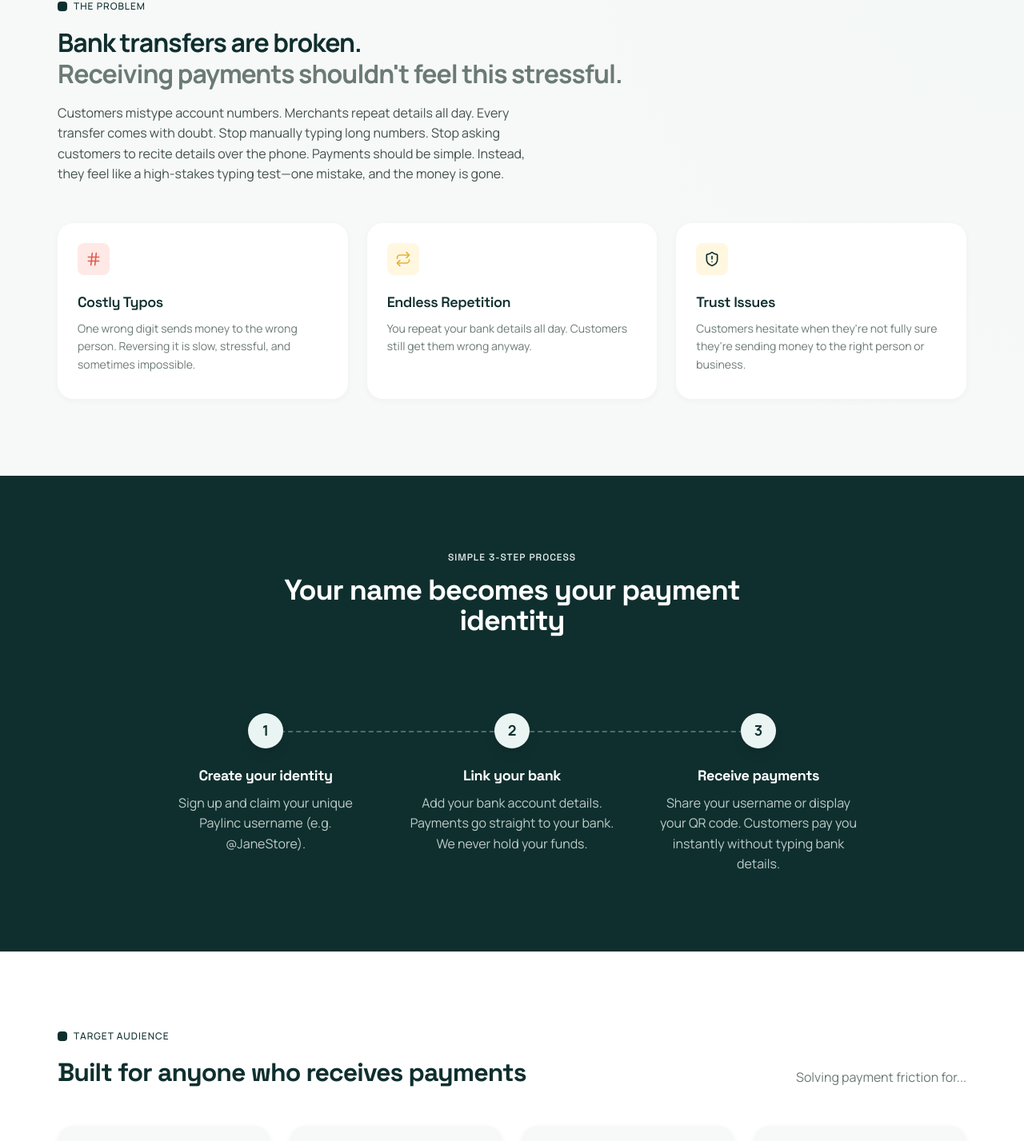
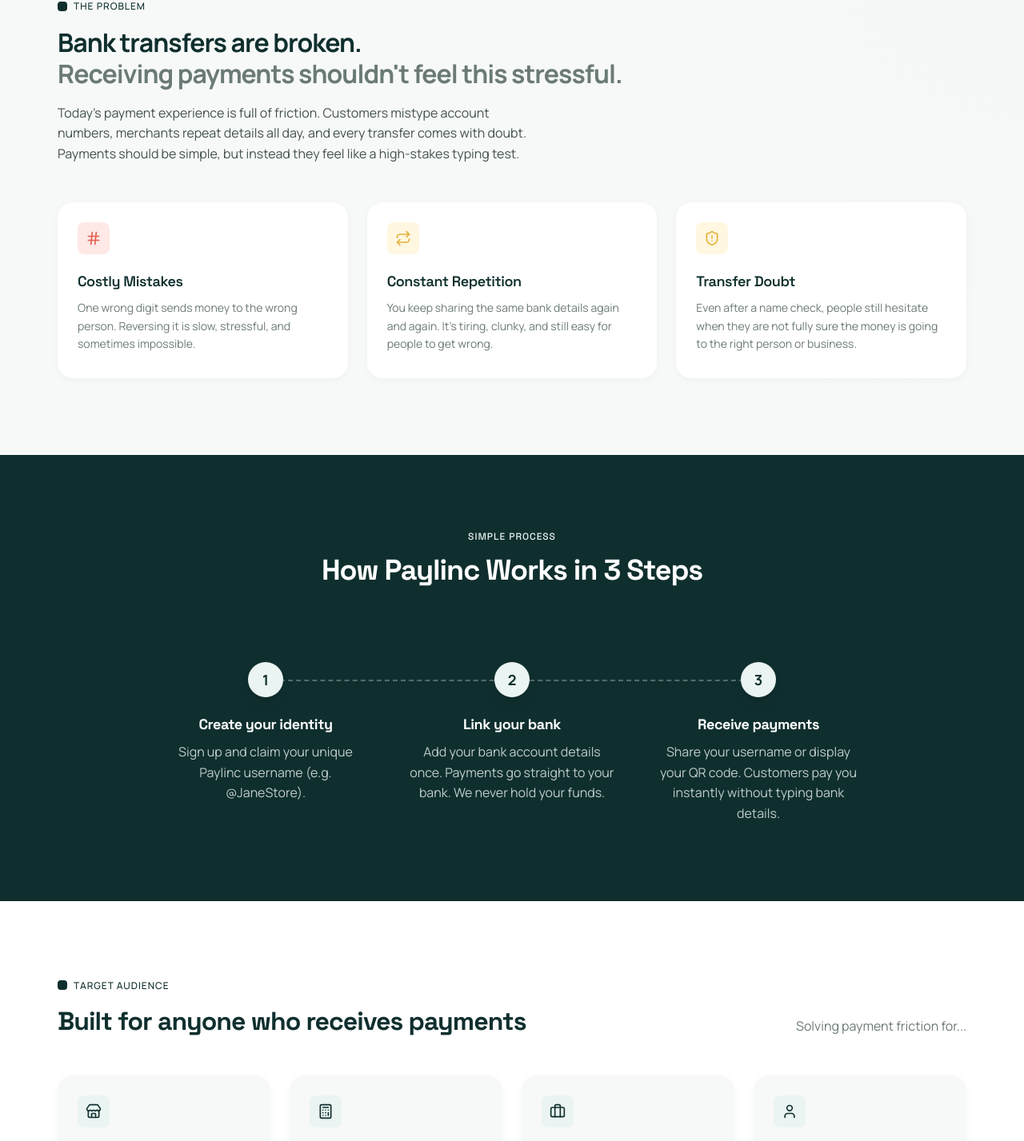
Before and after one commit to SlinkyCollins/paylinc-landing-page, a Vue app: page / in a window 1280 px wide. Shown: the part 874-2301 px from the top of the page at 80% size. Built offline with nearby package versions, Linux system fonts and the light colour scheme.

Commit message:
fix(content): refine text for clarity and conciseness across multiple components

```diff
--- a/src/components/Footer.vue
+++ b/src/components/Footer.vue
@@ -4,7 +4,7 @@
       class="max-w-300 mx-auto px-3 sm:px-5 md:px-8 flex flex-col sm:flex-row items-center justify-between gap-4 text-center sm:text-left"
     >
       <!-- Logo / Name -->
-      <a href="#" class="flex items-center gap-2.5">
+      <a class="flex items-center gap-2.5">
         <img :src="logo" alt="Paylinc Logo" class="w-7 h-7 object-contain" />
         <span class="font-heading font-bold text-[18px] text-primary dark:text-dark-text tracking-tight">Paylinc</span>
       </a>
@@ -12,22 +12,22 @@
       <!-- Copyright -->
       <p class="text-[12px] text-text-secondary dark:text-dark-muted">
         © {{ new Date().getFullYear() }} Paylinc. All rights reserved.
-        <a
+        <!-- <a
             href="https://collynx.vercel.app/"
             target="_blank"
             rel="noopener"
             class="ml-1 opacity-70 hover:opacity-100 transition dark:text-dark-muted dark:hover:text-dark-text"
         >
           · Built by Collynx
-        </a>
+        </a> -->
       </p>
 
       <!-- Links -->
-      <div class="flex flex-wrap justify-center sm:justify-end gap-6 text-[14px] text-text-secondary dark:text-dark-muted">
+      <!-- <div class="flex flex-wrap justify-center sm:justify-end gap-6 text-[14px] text-text-secondary dark:text-dark-muted">
         <a href="#" class="hover:text-primary dark:hover:text-dark-text transition-colors">Privacy</a>
         <a href="#" class="hover:text-primary dark:hover:text-dark-text transition-colors">Terms</a>
         <a href="#" class="hover:text-primary dark:hover:text-dark-text transition-colors">Contact</a>
-      </div>
+      </div> -->
     </div>
   </footer>
 </template>
--- a/src/components/Problem.vue
+++ b/src/components/Problem.vue
@@ -22,15 +22,9 @@
                             stressful.</span>
                     </h2>
                     <p class="text-[16px] text-[#42514D] dark:text-dark-muted leading-[1.6] max-w-150">
-                        Customers mistype account numbers.
-                        Merchants repeat details all day.
-                        Every transfer comes with doubt.
-
-                        Stop manually typing long numbers.
-                        Stop asking customers to recite details over the phone.
-
-                        Payments should be simple.
-                        Instead, they feel like a high-stakes typing test—one mistake, and the money is gone.
+                        Today's payment experience is full of friction. Customers mistype account numbers, merchants
+                        repeat details all day, and every transfer comes with doubt. Payments should be simple, but
+                        instead they feel like a high-stakes typing test.
                     </p>
                 </div>
             </div>
@@ -65,24 +59,24 @@
 
 const cards = [
     {
-        title: 'Costly Typos',
+        title: 'Costly Mistakes',
         body: 'One wrong digit sends money to the wrong person. Reversing it is slow, stressful, and sometimes impossible.',
         icon: Hash,
         iconClass: 'text-alert-red-icon dark:text-red-400',
         iconWrapperClass: 'w-10 h-10 rounded-lg bg-alert-red-bg dark:bg-red-900/30 flex items-center justify-center mb-6'
     },
     {
-        title: 'Endless Repetition',
-        body: 'You repeat your bank details all day. Customers still get them wrong anyway.',
+        title: 'Constant Repetition',
+        body: 'You keep sharing the same bank details again and again. It\'s tiring, clunky, and still easy for people to get wrong.',
         icon: Repeat,
         iconClass: 'text-alert-yellow-icon dark:text-yellow-400',
         iconWrapperClass: 'w-10 h-10 rounded-lg bg-alert-yellow-bg dark:bg-yellow-900/30 flex items-center justify-center mb-6'
     },
     {
-        title: 'Trust Issues',
-        body: "Customers hesitate when they're not fully sure they're sending money to the right person or business.",
+        title: 'Transfer Doubt',
+        body: "Even after a name check, people still hesitate when they are not fully sure the money is going to the right person or business.",
         icon: ShieldAlert,
-        iconClass: 'text-success-green-icon dark:text-yellow-400',
+        iconClass: 'text-alert-yellow-icon dark:text-yellow-400',
         iconWrapperClass: 'w-10 h-10 rounded-lg bg-alert-yellow-bg dark:bg-yellow-900/30 flex items-center justify-center mb-6'
     }
 ]
--- a/src/components/Process.vue
+++ b/src/components/Process.vue
@@ -2,10 +2,10 @@
     <section id="process" class="bg-primary dark:bg-dark-base py-10 sm:py-16 md:py-24 transition-colors duration-300" ref="sectionRef">
         <div class="max-w-300 mx-auto px-3 sm:px-5 md:px-8 text-center">
             <h3 class="text-[12px] font-medium text-light dark:text-dark-muted uppercase tracking-[0.08em] mb-4">
-                Simple 3-step process
+                Simple Process
             </h3>
             <h2 class="text-[32px] md:text-[36px] font-extrabold text-white dark:text-dark-text mb-16 md:mb-24">
-                Your name becomes your payment<br class="hidden md:block" /> identity
+                How Paylinc Works in 3 Steps
             </h2>
 
             <div class="relative max-w-225 mx-auto">
@@ -36,7 +36,7 @@
                         </div>
                         <h3 class="text-[18px] font-bold text-white dark:text-dark-text mb-3">Link your bank</h3>
                         <p class="text-[16px] text-light/80 dark:text-dark-muted leading-[1.6] max-w-65">
-                            Add your bank account details. Payments go straight to your bank. We never hold your funds.
+                            Add your bank account details once. Payments go straight to your bank. We never hold your funds.
                         </p>
                     </div>
 
--- a/src/components/Trust.vue
+++ b/src/components/Trust.vue
@@ -19,7 +19,7 @@
                                 <div
                                     class="flex items-center gap-1 text-accent dark:text-dark-muted text-[11px] sm:text-[12px] font-medium bg-light dark:bg-dark-surface px-2 py-1 rounded-full transition-colors duration-300">
                                     <TrendingUp :size="12" />
-                                    No more typos
+                                    Fewer typos
                                 </div>
                             </div>
                         </div>
@@ -58,7 +58,7 @@
                         <li class="flex items-start gap-3">
                             <CheckCircle2 :size="20" class="text-accent dark:text-dark-muted shrink-0 mt-1" />
                             <span class="text-[16px] text-text-secondary dark:text-dark-muted leading-[1.6]"><strong
-                                    class="text-primary dark:text-dark-text font-bold">No more typing errors:</strong> QR codes and usernames remove the risk of wrong account numbers completely.</span>
+                                    class="text-primary dark:text-dark-text font-bold">Fewer typing errors:</strong> QR codes and usernames reduce the risk of wrong account numbers.</span>
                         </li>
                         <li class="flex items-start gap-3">
                             <CheckCircle2 :size="20" class="text-accent dark:text-dark-muted shrink-0 mt-1" />
```
